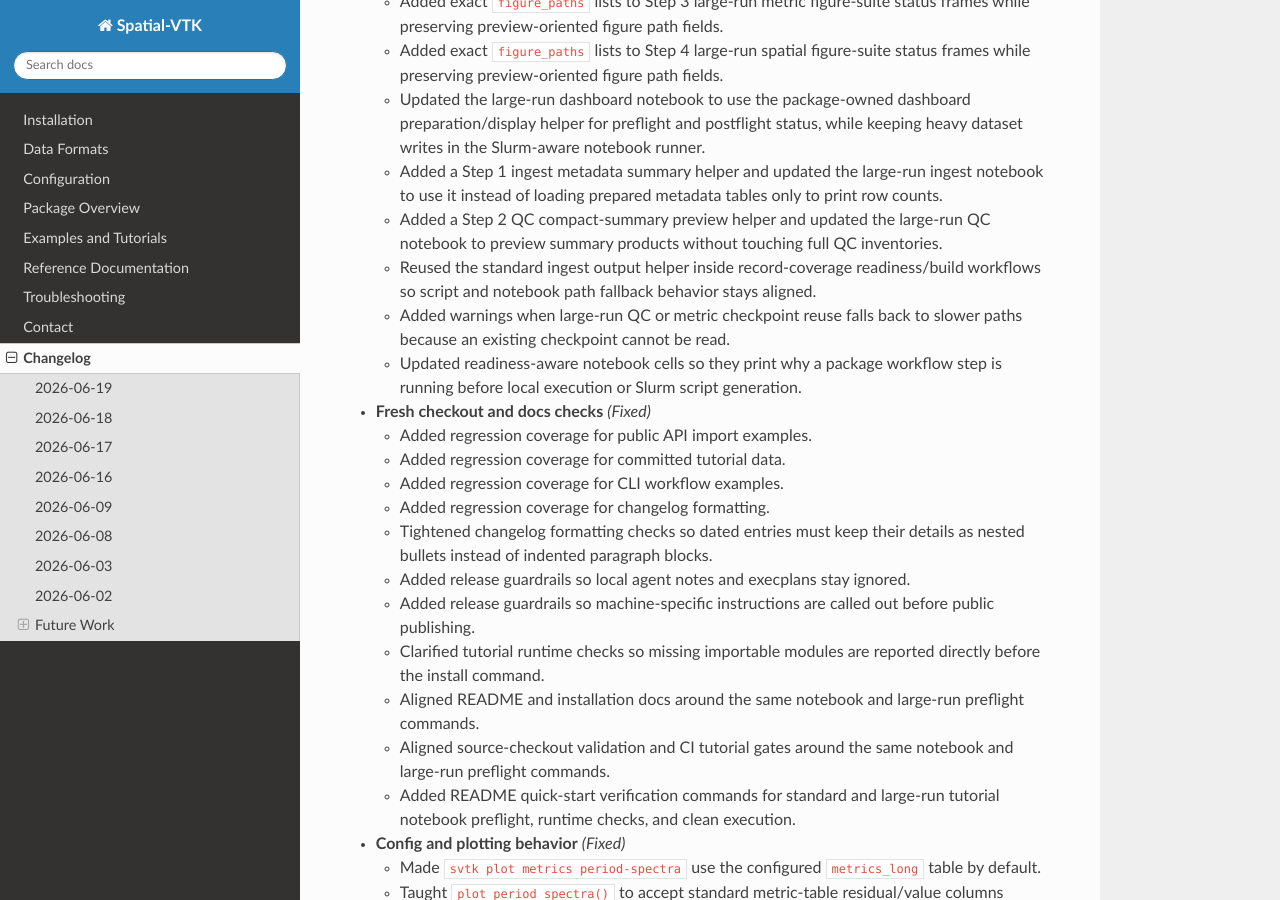
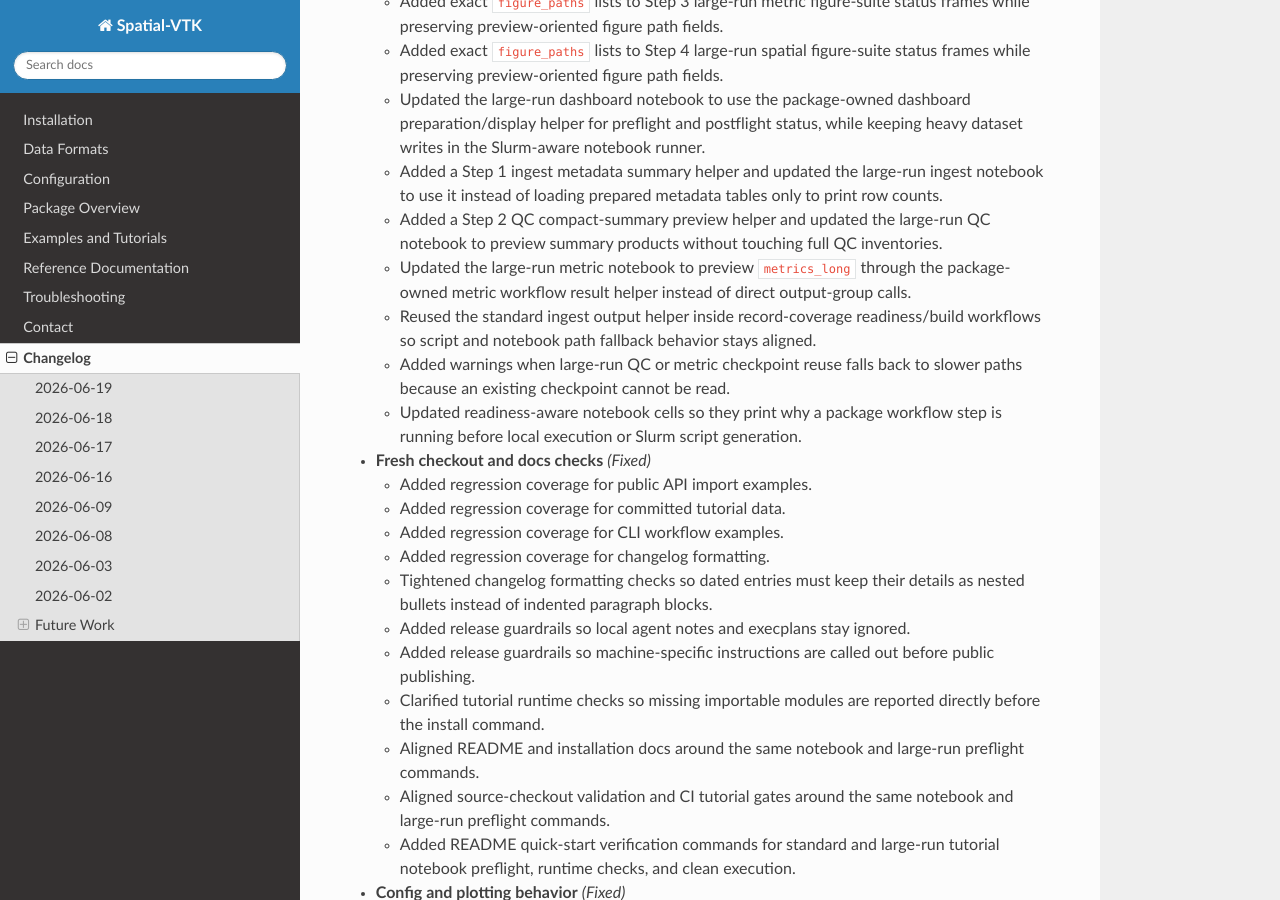
Before and after one commit to bcbirkel/spatial-vtk, a Sphinx documentation site: the page built from docs/changelog.rst, in a window 1280 px wide and 900 px high, scrolled down 4044 px. Built offline with Sphinx 7.4.7 and the Read the Docs theme 3.1.0, drawn with Linux system fonts in a browser that asks for light colours.

Commit message:
Use metric workflow preview in large run

```diff
--- a/docs/changelog.rst
+++ b/docs/changelog.rst
@@ -225,6 +225,9 @@ Changelog
   - Added a Step 2 QC compact-summary preview helper and updated the large-run
     QC notebook to preview summary products without touching full QC
     inventories.
+  - Updated the large-run metric notebook to preview ``metrics_long`` through
+    the package-owned metric workflow result helper instead of direct
+    output-group calls.
   - Reused the standard ingest output helper inside record-coverage
     readiness/build workflows so script and notebook path fallback behavior
     stays aligned.
--- a/docs/reference/api/metrics.rst
+++ b/docs/reference/api/metrics.rst
@@ -106,8 +106,9 @@ Public workflow helpers exposed by ``spatial_vtk.metrics``:
        from registered config paths.
    * - ``load_standard_metric_workflow_outputs``
      - Load configured Step 3 output handles, the preprocessed trace metadata
-       dependency, a status frame, and bounded preview helpers for standard
-       metric notebooks.
+       dependency, a status frame, and bounded preview helpers such as the
+       ``metrics_long`` display helper ``display_metrics_preview()`` for
+       standard metric notebooks.
 
 ``PSA`` and ``FAS`` are broadband spectral metrics in the file-based workflow.
 Task planning separates them from passband-dependent metrics, writes blank
```
Also changed, not shown: docs/examples/large_run/step_03_large_run_calculate_metrics.ipynb, 2 other files.
